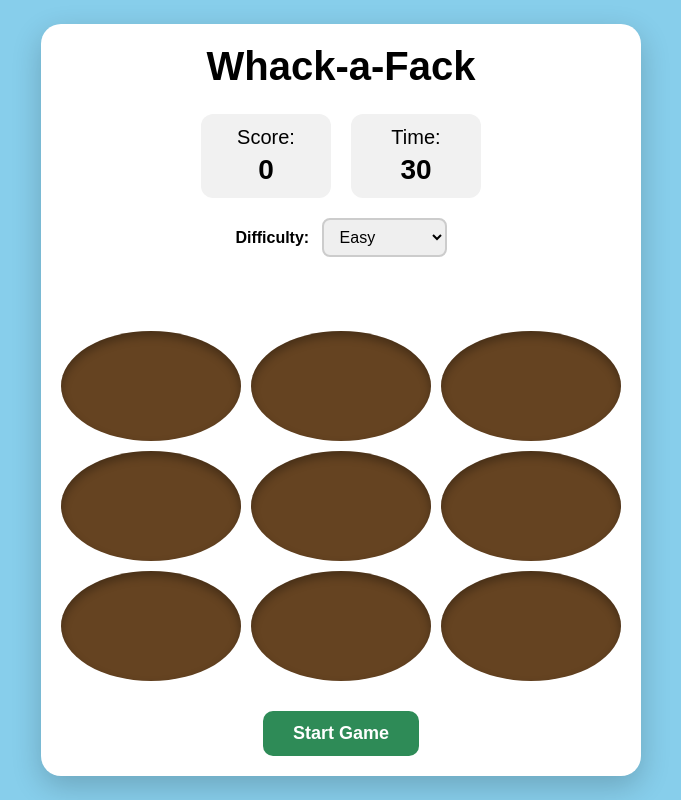
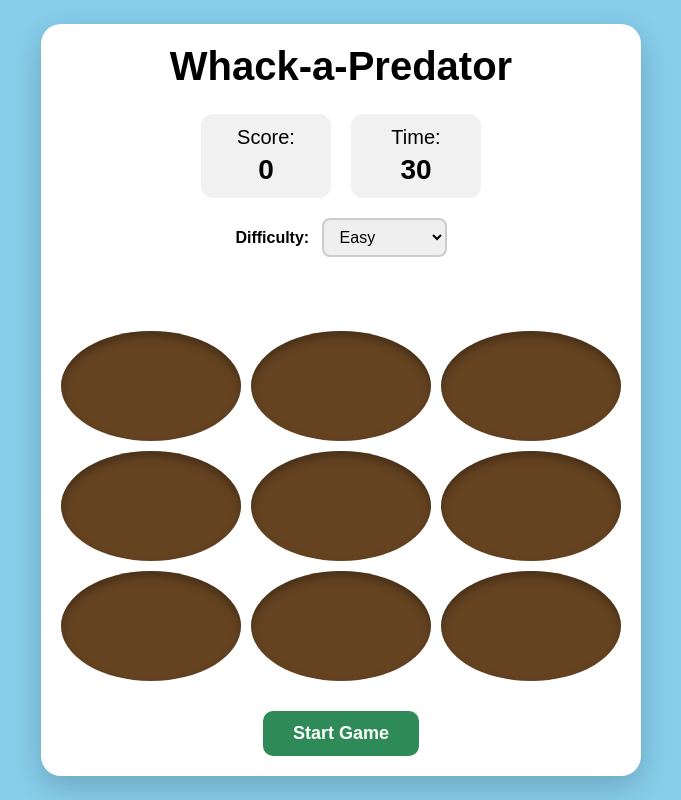
Before and after one commit to RagnarOige/whack-a-predator, a plain HTML site: page index.html in a window 1280 px wide. Shown: the whole page, without its empty margins (299-980 px from the left). Drawn offline with Linux system fonts and the light colour scheme.

Commit message:
Update game

```diff
--- a/index.html
+++ b/index.html
@@ -12,7 +12,7 @@
 <body>
 
     <main class="game">
-        <h1>Whack-a-Fack</h1>
+        <h1>Whack-a-Predator</h1>
 
         <div class="game-info">
             <p>Score: <span id="score">0</span></p>
```
